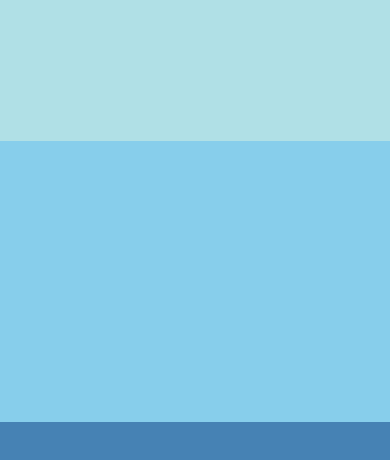
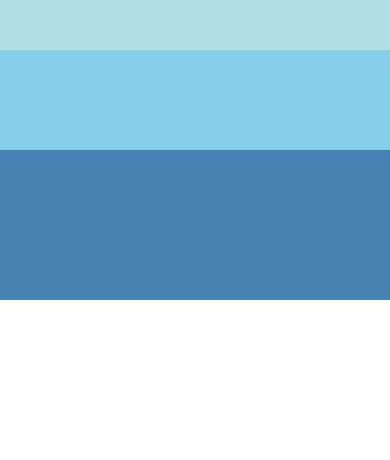
Before and after one commit to yasnovo/react-native-sample, a React Native app: screen / in a window 390 px wide. Shown: the top 460 px of the page. Built offline with nearby package versions, Linux system fonts and the light colour scheme.

Commit message:
parent height:300

```diff
--- a/App.js
+++ b/App.js
@@ -8,7 +8,7 @@ export default class FlexDimensionsBasics extends Component {
       // Try removing the `flex: 1` on the parent View.
       // The parent will not have dimentions, so the chldren can't expand.
       // what if you add `height: 300` instead of `flex: 1`
-      <View style={{flex: 1}}>
+      <View style={{height: 300}}>
         <View style={{flex: 1, backgroundColor: 'powderblue'}} />
         <View style={{flex: 2, backgroundColor: 'skyblue'}} />
         <View style={{flex: 3, backgroundColor: 'steelblue'}} />
```
